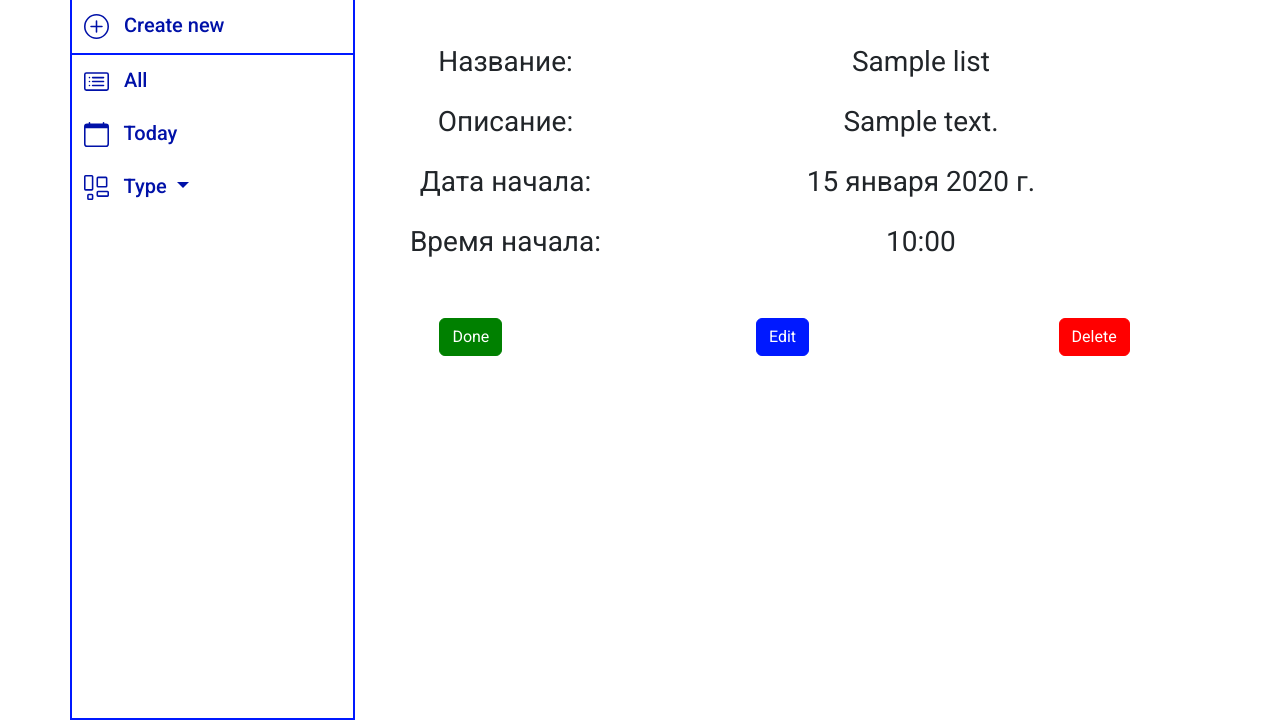
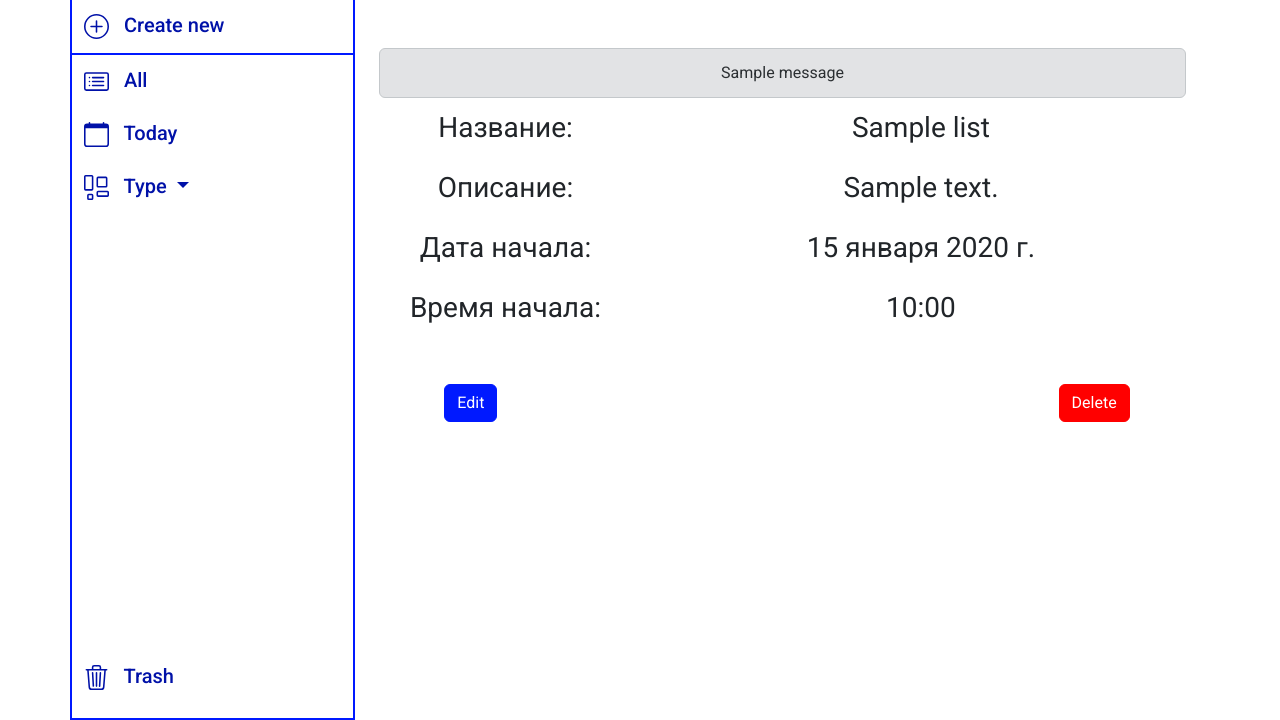
Before and after one commit to tonykorol/SMARTy, a Django app: page /list/1/ in a window 1280 px wide. Shown: the part 80-800 px from the top of the page. Run offline with Django 5.2, Linux system fonts and the light colour scheme; a user stored in the database is signed in; tables that the repository leaves empty hold one stand-in row (values such as "Sample post"); one stand-in notice (Sample message) is shown; some libraries are stand-ins or nearby versions.

Commit message:
add trash and add messages

```diff
--- a/lists/templates/base.html
+++ b/lists/templates/base.html
@@ -43,10 +43,11 @@
     <div class="container">
         <div class="main">
             <div class="row">
-                    <div class="main-menu col-3">
+                <div class="main-menu col-3" style="position: relative;">
                     <div class="menu-item row">
                         <a href="{% url 'new_list' %}" class="main-menu-btn c-new-btn">
-                                <svg xmlns="http://www.w3.org/2000/svg" width="25" height="25" fill="currentColor" class="bi bi-plus-circle" viewBox="0 0 16 16">
+                            <svg xmlns="http://www.w3.org/2000/svg" width="25" height="25" fill="currentColor"
+                                 class="bi bi-plus-circle" viewBox="0 0 16 16">
                                 <path d="M8 15A7 7 0 1 1 8 1a7 7 0 0 1 0 14m0 1A8 8 0 1 0 8 0a8 8 0 0 0 0 16"/>
                                 <path d="M8 4a.5.5 0 0 1 .5.5v3h3a.5.5 0 0 1 0 1h-3v3a.5.5 0 0 1-1 0v-3h-3a.5.5 0 0 1 0-1h3v-3A.5.5 0 0 1 8 4"/>
                             </svg>
@@ -55,7 +56,8 @@
                     </div>
                     <div class="menu-item row">
                         <a href="{% url 'home' %}" class="main-menu-btn s-all-btn">
-                                <svg xmlns="http://www.w3.org/2000/svg" width="25" height="25" fill="currentColor" class="bi bi-card-list" viewBox="0 0 16 16">
+                            <svg xmlns="http://www.w3.org/2000/svg" width="25" height="25" fill="currentColor"
+                                 class="bi bi-card-list" viewBox="0 0 16 16">
                                 <path d="M14.5 3a.5.5 0 0 1 .5.5v9a.5.5 0 0 1-.5.5h-13a.5.5 0 0 1-.5-.5v-9a.5.5 0 0 1 .5-.5zm-13-1A1.5 1.5 0 0 0 0 3.5v9A1.5 1.5 0 0 0 1.5 14h13a1.5 1.5 0 0 0 1.5-1.5v-9A1.5 1.5 0 0 0 14.5 2z"/>
                                 <path d="M5 8a.5.5 0 0 1 .5-.5h7a.5.5 0 0 1 0 1h-7A.5.5 0 0 1 5 8m0-2.5a.5.5 0 0 1 .5-.5h7a.5.5 0 0 1 0 1h-7a.5.5 0 0 1-.5-.5m0 5a.5.5 0 0 1 .5-.5h7a.5.5 0 0 1 0 1h-7a.5.5 0 0 1-.5-.5m-1-5a.5.5 0 1 1-1 0 .5.5 0 0 1 1 0M4 8a.5.5 0 1 1-1 0 .5.5 0 0 1 1 0m0 2.5a.5.5 0 1 1-1 0 .5.5 0 0 1 1 0"/>
                             </svg>
@@ -64,7 +66,8 @@
                     </div>
                     <div class="menu-item row">
                         <a href="{% url 'today_list' %}" class="main-menu-btn s-today-btn">
-                                <svg xmlns="http://www.w3.org/2000/svg" width="25" height="25" fill="currentColor" class="bi bi-calendar" viewBox="0 0 16 16">
+                            <svg xmlns="http://www.w3.org/2000/svg" width="25" height="25" fill="currentColor"
+                                 class="bi bi-calendar" viewBox="0 0 16 16">
                                 <path d="M3.5 0a.5.5 0 0 1 .5.5V1h8V.5a.5.5 0 0 1 1 0V1h1a2 2 0 0 1 2 2v11a2 2 0 0 1-2 2H2a2 2 0 0 1-2-2V3a2 2 0 0 1 2-2h1V.5a.5.5 0 0 1 .5-.5M1 4v10a1 1 0 0 0 1 1h12a1 1 0 0 0 1-1V4z"/>
                             </svg>
                             <span>Today</span>
@@ -72,8 +75,10 @@
                     </div>
                     <div class="menu-item row">
                         <div class="dropdown">
-                                    <a class="main-menu-btn dropdown-toggle" href="#" role="button" data-bs-toggle="dropdown" aria-expanded="false">
-                                        <svg xmlns="http://www.w3.org/2000/svg" width="25" height="25" fill="currentColor" class="bi bi-layout-wtf" viewBox="0 0 16 16">
+                            <a class="main-menu-btn dropdown-toggle" href="#" role="button" data-bs-toggle="dropdown"
+                               aria-expanded="false">
+                                <svg xmlns="http://www.w3.org/2000/svg" width="25" height="25" fill="currentColor"
+                                     class="bi bi-layout-wtf" viewBox="0 0 16 16">
                                     <path d="M5 1v8H1V1zM1 0a1 1 0 0 0-1 1v8a1 1 0 0 0 1 1h4a1 1 0 0 0 1-1V1a1 1 0 0 0-1-1zm13 2v5H9V2zM9 1a1 1 0 0 0-1 1v5a1 1 0 0 0 1 1h5a1 1 0 0 0 1-1V2a1 1 0 0 0-1-1zM5 13v2H3v-2zm-2-1a1 1 0 0 0-1 1v2a1 1 0 0 0 1 1h2a1 1 0 0 0 1-1v-2a1 1 0 0 0-1-1zm12-1v2H9v-2zm-6-1a1 1 0 0 0-1 1v2a1 1 0 0 0 1 1h6a1 1 0 0 0 1-1v-2a1 1 0 0 0-1-1z"/>
                                 </svg>
                                 Type
@@ -86,6 +91,15 @@
                             </ul>
                         </div>
                     </div>
+                    <div class="menu-item row" style="position: absolute; bottom: 0; width: 100%;">
+                        <a href="{% url 'trash' %}" class="main-menu-btn s-today-btn">
+                            <svg xmlns="http://www.w3.org/2000/svg" width="25" height="25" fill="currentColor"
+                                 class="bi bi-trash3" viewBox="0 0 16 16">
+                                <path d="M6.5 1h3a.5.5 0 0 1 .5.5v1H6v-1a.5.5 0 0 1 .5-.5M11 2.5v-1A1.5 1.5 0 0 0 9.5 0h-3A1.5 1.5 0 0 0 5 1.5v1H1.5a.5.5 0 0 0 0 1h.538l.853 10.66A2 2 0 0 0 4.885 16h6.23a2 2 0 0 0 1.994-1.84l.853-10.66h.538a.5.5 0 0 0 0-1zm1.958 1-.846 10.58a1 1 0 0 1-.997.92h-6.23a1 1 0 0 1-.997-.92L3.042 3.5zm-7.487 1a.5.5 0 0 1 .528.47l.5 8.5a.5.5 0 0 1-.998.06L5 5.03a.5.5 0 0 1 .47-.53Zm5.058 0a.5.5 0 0 1 .47.53l-.5 8.5a.5.5 0 1 1-.998-.06l.5-8.5a.5.5 0 0 1 .528-.47M8 4.5a.5.5 0 0 1 .5.5v8.5a.5.5 0 0 1-1 0V5a.5.5 0 0 1 .5-.5"/>
+                            </svg>
+                            <span>Trash</span>
+                        </a>
+                    </div>
                 </div>
 
                 {% block content %}{% endblock %}
@@ -94,7 +108,9 @@
         </div>
     </div>
 </div>
-    <script src="https://cdn.jsdelivr.net/npm/bootstrap@5.3.3/dist/js/bootstrap.bundle.min.js" integrity="sha384-YvpcrYf0tY3lHB60NNkmXc5s9fDVZLESaAA55NDzOxhy9GkcIdslK1eN7N6jIeHz" crossorigin="anonymous"></script>
+<script src="https://cdn.jsdelivr.net/npm/bootstrap@5.3.3/dist/js/bootstrap.bundle.min.js"
+        integrity="sha384-YvpcrYf0tY3lHB60NNkmXc5s9fDVZLESaAA55NDzOxhy9GkcIdslK1eN7N6jIeHz"
+        crossorigin="anonymous"></script>
 
 </body>
 </html>
--- a/lists/templates/lists/list_detail.html
+++ b/lists/templates/lists/list_detail.html
@@ -5,6 +5,13 @@
 <div class="main-body col-9">
     <div class="container-fluid">
         <div class="text-center pt-5 detail">
+            {% if messages %}
+            {% for message in messages %}
+            <div class="alert alert-secondary" role="alert">
+                {{ message }}
+            </div>
+            {% endfor %}
+            {% endif %}
             <div class="detail-item row mb-3 text-center">
                 <p class="col-4">
                     Название:
@@ -57,7 +64,7 @@
                 </p>
             </div>
             {% endif %}
-
+            {% if item.status == False %}
             <div class="row d-flex justify-content-between">
                 <div class="col-3">
                     <a href="{% url 'task_done' id=item.id %}" class="btn btn-default done-btn">Done</a>
@@ -69,6 +76,16 @@
                     <a href="{% url 'task_delete' id=item.id %}" class="btn btn-default delete-btn">Delete</a>
                 </div>
             </div>
+            {% else %}
+            <div class="row d-flex justify-content-between">
+                <div class="col-3">
+                    <a href="{% url 'list_edit' id=item.id %}" class="btn btn-default">Edit</a>
+                </div>
+                <div class="col-3">
+                    <a href="{% url 'task_delete' id=item.id %}" class="btn btn-default delete-btn">Delete</a>
+                </div>
+            </div>
+            {% endif %}
         </div>
     </div>
 </div>
--- a/lists/urls.py
+++ b/lists/urls.py
@@ -5,6 +5,7 @@ urlpatterns = [
     path("", views.home, name="home"),
     path("today/", views.today_list, name="today_list"),
     path("new/", views.new_list, name="new_list"),
+    path("trash/", views.trash, name="trash"),
     path("list/<int:id>/", views.list_detail, name="list_detail"),
     path("list/<int:id>/edit/", views.list_edit, name="list_edit"),
     path("list/<int:id>/done/", views.task_done, name="task_done"),
--- a/lists/views.py
+++ b/lists/views.py
@@ -3,24 +3,25 @@ from django.contrib.auth.decorators import login_required
 from django.shortcuts import render, redirect, get_object_or_404
 from lists.forms import ListForm
 from lists.models import ListModel
+from django.contrib import messages
 from lists.additions import *
 
 
 @login_required
-def home(request):
+def home(request, page_name='My Tasks'):
     user = request.user
     lists = ListModel.objects.filter(user_id=user, status=False).order_by('start_date', 'start_time')
     items = get_item_date(lists)
-    context = {'items': items}
+    context = {'items': items, 'page_name': page_name}
     return render(request, "lists/home.html", context)
 
 
 @login_required
-def today_list(request):
+def today_list(request, page_name='Today Tasks'):
     user = request.user
     lists = ListModel.objects.filter(user_id=user, status=False, start_date=datetime.date.today()).order_by('start_time')
     items = get_item_date(lists)
-    context = {'items': items}
+    context = {'items': items, 'page_name': page_name}
     return render(request, "lists/home.html", context)
 
 
@@ -38,6 +39,15 @@ def new_list(request):
 
 
 @login_required
+def trash(request):
+    user = request.user
+    lists = ListModel.objects.filter(user_id = user, status=True).order_by('start_date', 'start_time')
+    items = get_item_date(lists)
+    context = {'items': items}
+    return render(request, 'lists/trash.html', context)
+
+
+@login_required
 def list_detail(request, id):
     task = get_object_or_404(ListModel, id=id)
     context = {'item': task}
@@ -50,6 +60,11 @@ def list_edit(request, id):
     if request.method == "POST":
         form = ListForm(request.POST, instance=task)
         if form.is_valid():
+            if task.status == True:
+                task.status = False
+                messages.add_message(request, messages.INFO, f"The '{task.list_name}' task has been restored")
+            else:
+                messages.add_message(request, messages.INFO, f"The '{task.list_name}' task has been edited")
             task = form.save(commit=False)
             task.user = request.user
             task.save()
@@ -64,6 +79,7 @@ def task_done(request, id):
     task = get_object_or_404(ListModel, id=id)
     task.status = True
     task.save()
+    messages.add_message(request, messages.INFO, f"'{task.list_name}' task complete")
     return redirect('home')
 
 
@@ -71,4 +87,5 @@ def task_done(request, id):
 def task_delete(request, id):
     task = get_object_or_404(ListModel, id=id)
     task.delete()
+    messages.add_message(request, messages.INFO, f"The '{task.list_name}' task has been deleted")
     return redirect('home')
```
Also changed, not shown: lists/templates/lists/home.html (+8 -0 lines), lists/templates/lists/trash.html (added, +32 -0 lines), lists/templates/lists/list_edit.html (indentation only). Lines whose indentation alone changed are shown as unchanged.
